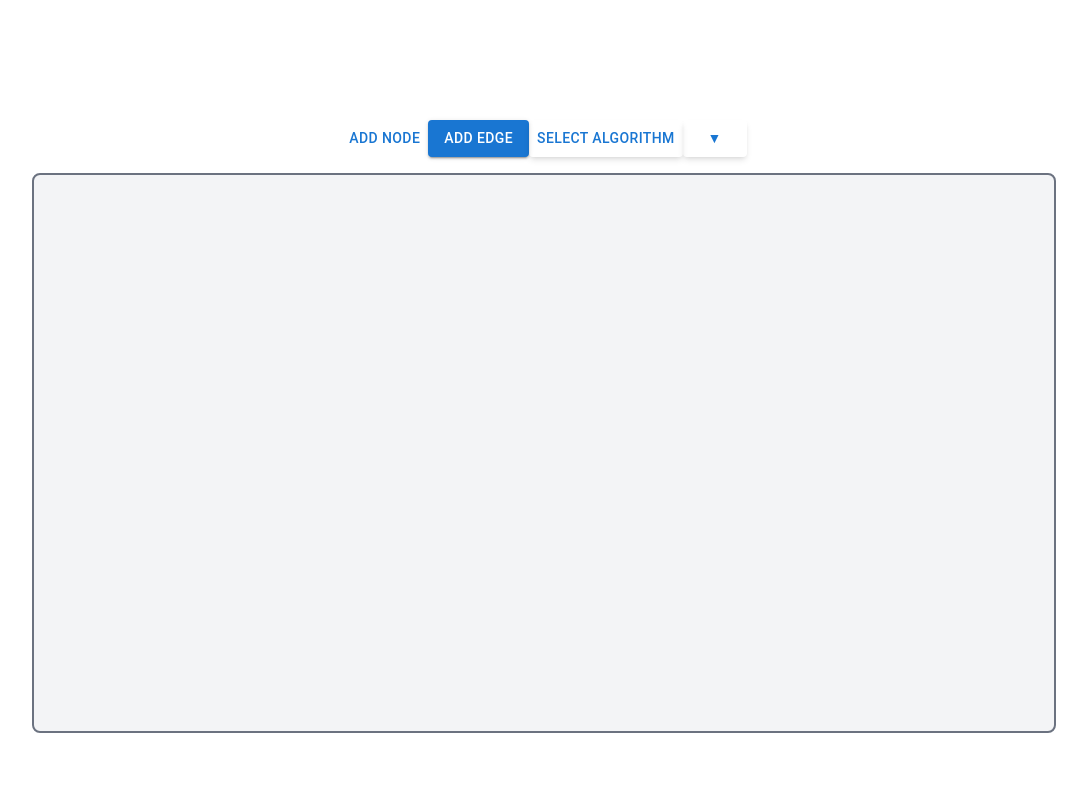
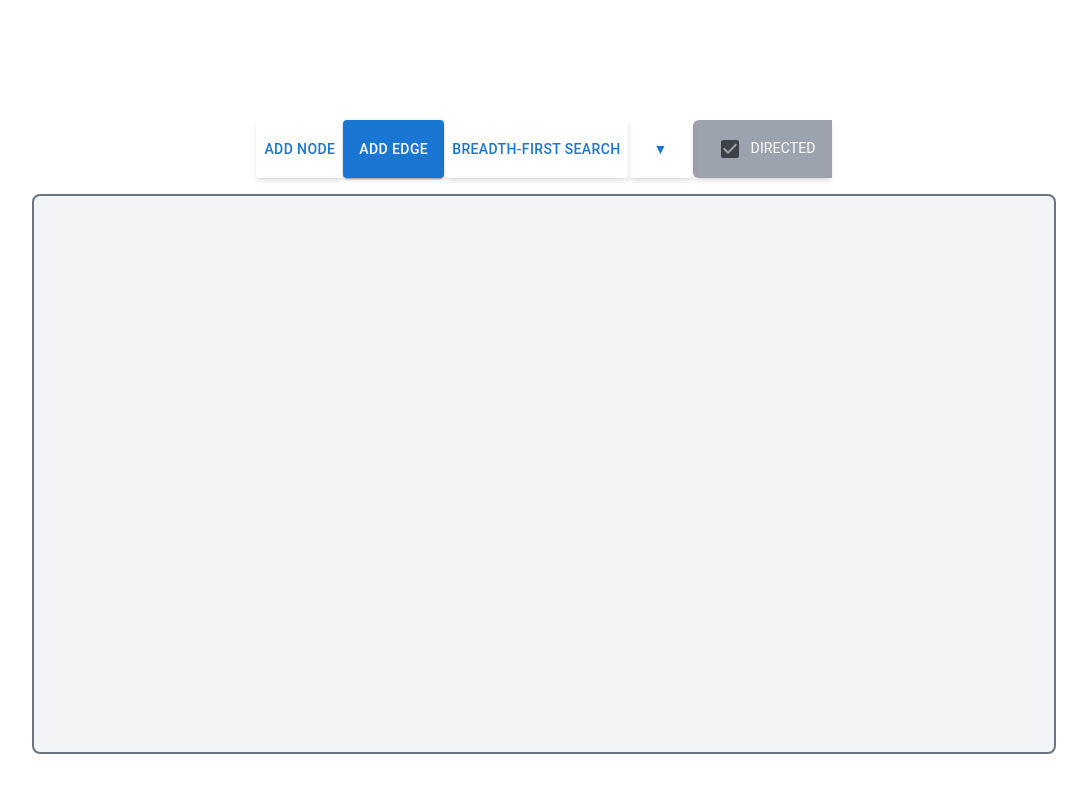
Before and after one commit to hriday330/graphVisualizer, a React (Create React App) app in the folder frontend/: page / in a window 1280 px wide. Shown: the top 792 px of the page, without its empty margins (96-1183 px from the left). Built offline with nearby package versions, Linux system fonts and the light colour scheme.

Commit message:
Finished adding direction

```diff
--- a/frontend/src/algorithms/graphAlgorithms.js
+++ b/frontend/src/algorithms/graphAlgorithms.js
@@ -1,16 +1,20 @@
+/* eslint-disable no-continue */
 import { sleep } from '../util';
+
 // eslint-disable-next-line no-unused-vars
-const getUpdatedEdges = (links, parentMap) => links.map((edge) => {
+const getUpdatedEdges = (links, parentMap, isDirected) => links.map((edge) => {
   const sourceVisited = parentMap[edge.target.index] !== undefined
       && parentMap[edge.target.index] === edge.source;
   const targetVisited = parentMap[edge.source.index] !== undefined
       && parentMap[edge.source.index] === edge.target;
-  if (sourceVisited || targetVisited) {
-    return { ...edge, visited: true };
+
+  if (isDirected) {
+    return { ...edge, visited: sourceVisited };
   }
-  return { ...edge, visited: false };
+  return { ...edge, visited: sourceVisited || targetVisited };
 });
-const computeNeighbors = (edges) => {
+
+const computeNeighbors = (edges, isDirected) => {
   const neighbors = {};
   edges.forEach((edge) => {
     const endPoint1 = edge.source.index;
@@ -20,7 +24,8 @@ const computeNeighbors = (edges) => {
     } else {
       neighbors[endPoint1] = [...neighbors[endPoint1], edge.target];
     }
-
+    if (isDirected) return;
+    // only add source as neighbor of target if graph is not directed
     if (!neighbors[endPoint2]) {
       neighbors[endPoint2] = [edge.source];
     } else {
@@ -31,13 +36,13 @@ const computeNeighbors = (edges) => {
   return neighbors;
 };
 
-const runBFS = async (nodes, links, setVisitedNodes, setLinks, delay = 500) => {
+const runBFS = async (nodes, links, setVisitedNodes, setLinks, isDirected = false, delay = 500) => {
   const visited = new Set();
   const queue = [];
   const startNode = nodes[0];
   queue.push(startNode);
   visited.add(startNode);
-  const neighbors = computeNeighbors(links);
+  const neighbors = computeNeighbors(links, isDirected);
   const parentMap = {};
   const clearedEdges = links.map((edge) => ({ ...edge, visited: false }));
   setLinks(clearedEdges);
@@ -48,6 +53,7 @@ const runBFS = async (nodes, links, setVisitedNodes, setLinks, delay = 500) => {
     visited.add(currentNode);
     setVisitedNodes((prevVisitedNodes) => (new Set([...prevVisitedNodes, currentNode])));
     const currentNeighbors = neighbors[currentNode.index];
+    if (!currentNeighbors) continue;
     currentNeighbors.forEach((neighbor) => {
       if (!visited.has(neighbor)) {
         parentMap[neighbor.index] = currentNode;
@@ -57,14 +63,14 @@ const runBFS = async (nodes, links, setVisitedNodes, setLinks, delay = 500) => {
     });
   }
   // mark tree edges from traversal
-  const updatedEdges = getUpdatedEdges(links, parentMap);
+  const updatedEdges = getUpdatedEdges(links, parentMap, isDirected);
 
   setLinks(updatedEdges);
 };
 
-const runDFS = async (nodes, links, setVisitedNodes, setLinks, delay = 500) => {
+const runDFS = async (nodes, links, setVisitedNodes, setLinks, isDirected = false, delay = 500) => {
   const visited = new Set();
-  const neighbors = computeNeighbors(links);
+  const neighbors = computeNeighbors(links, isDirected);
   const stack = [];
   const startNode = nodes[0];
   const parentMap = {};
@@ -78,6 +84,7 @@ const runDFS = async (nodes, links, setVisitedNodes, setLinks, delay = 500) => {
     visited.add(currentNode);
     setVisitedNodes((prevVisitedNodes) => (new Set([...prevVisitedNodes, currentNode])));
     const currentNeighbors = neighbors[currentNode.index];
+    if (!currentNeighbors) continue;
     currentNeighbors.forEach((neighbor) => {
       if (!visited.has(neighbor)) {
         parentMap[neighbor.index] = currentNode;
@@ -86,7 +93,7 @@ const runDFS = async (nodes, links, setVisitedNodes, setLinks, delay = 500) => {
     });
   }
 
-  const updatedEdges = getUpdatedEdges(links, parentMap);
+  const updatedEdges = getUpdatedEdges(links, parentMap, isDirected);
   setLinks(updatedEdges);
 };
 
--- a/frontend/src/components/Graph/Graph.jsx
+++ b/frontend/src/components/Graph/Graph.jsx
@@ -3,7 +3,7 @@
 import React, { useState, useEffect, useRef } from 'react';
 import * as d3 from 'd3';
 import {
-  Button,
+  Button, Checkbox, Typography,
 } from '@mui/material';
 import { getRandomInt } from '../../util';
 import graphAlgorithms from '../../algorithms/graphAlgorithms';
@@ -11,12 +11,11 @@ import SplitButton from '../SplitButton/SplitButton';
 
 const INIT_MIN_DIMENSION = 300;
 const INIT_MAX_DIMENSION = 500;
-
 function Graph() {
   const [nodes, setNodes] = useState([]);
   const [links, setLinks] = useState([]);
   const [selectedNode, setSelectedNode] = useState(null);
-  const [algorithm, setAlgorithm] = useState(null);
+  const [algorithm, setAlgorithm] = useState(graphAlgorithms[0]);
   const [visitedNodes, setVisitedNodes] = useState(new Set());
   const [directed, setDirected] = useState(true);
 
@@ -52,7 +51,7 @@ function Graph() {
   const handleRunAlgorithm = (selectedOption) => {
     setAlgorithm(selectedOption);
     setVisitedNodes((prevVisited) => new Set()); // clear past execution;
-    selectedOption.action(nodes, links, setVisitedNodes, setLinks);
+    selectedOption.action(nodes, links, setVisitedNodes, setLinks, directed);
   };
 
   useEffect(() => {
@@ -143,19 +142,36 @@ function Graph() {
     }).on('mouseout', function onMouseOut() {
       d3.select(this).attr('fill', (d) => (selectedNode === d ? 'red' : 'blue'));
     });
-  }, [nodes, links, selectedNode, visitedNodes]);
-
+  }, [nodes, links, selectedNode, visitedNodes, directed]);
   return (
     <div className="flex flex-col items-center justify-center h-screen">
       <div className="h-[70vh] w-full max-w-screen-lg">
         <div className="flex justify-center mb-4">
-          <Button onClick={addNode}> Add Node </Button>
+          <Button
+            onClick={addNode}
+            className="shadow-md"
+          >
+            {' '}
+            Add Node
+          </Button>
           <Button variant="contained" onClick={handleAddEdge}> Add Edge </Button>
           <SplitButton
             selectedOption={algorithm}
             options={graphAlgorithms}
             onClick={handleRunAlgorithm}
           />
+          <Typography
+            sx={{ fontSize: '14px' }}
+            className="px-4 py-2 text-white bg-gray-400 rounded-l-md shadow-md cursor-pointer focus:outline-none focus:ring focus:ring-blue-300"
+          >
+            <Checkbox
+              checked={directed}
+              onChange={(e) => setDirected(e.target.checked)}
+              color="default"
+            />
+            DIRECTED
+          </Typography>
+
         </div>
         <svg ref={svgRef} className="w-full h-full bg-gray-100 rounded-lg border-2 border-solid border-gray-500 " />
       </div>
--- a/frontend/src/components/SplitButton/SplitButton.jsx
+++ b/frontend/src/components/SplitButton/SplitButton.jsx
@@ -3,7 +3,9 @@ import PropTypes from 'prop-types';
 import { Button, Menu, MenuItem } from '@mui/material';
 import graphAlgorithms from '../../algorithms/graphAlgorithms';
 
-function SplitButton({ selectedOption, options, onClick }) {
+function SplitButton({
+  selectedOption, options, onClick, contained,
+}) {
   const [anchorEl, setAnchorEl] = useState(null);
 
   const handleButtonClick = () => {
@@ -26,10 +28,11 @@ function SplitButton({ selectedOption, options, onClick }) {
   return (
     <>
       <Button
+        variant={contained ? 'contained' : 'text'}
         aria-controls="split-button-menu"
         aria-haspopup="true"
         onClick={handleButtonClick}
-        className="px-4 py-2 text-blue-500 rounded-l-md shadow-md cursor-pointer focus:outline-none focus:ring focus:ring-blue-300"
+        className="px-4 py-2 rounded-l-md shadow-md cursor-pointer focus:outline-none focus:ring focus:ring-blue-300"
       >
         {selectedOption ? selectedOption.name : 'Select Algorithm'}
       </Button>
@@ -68,6 +71,7 @@ SplitButton.propTypes = {
     id: PropTypes.oneOfType([PropTypes.string, PropTypes.number]).isRequired,
     name: PropTypes.string.isRequired,
   }),
+  contained: PropTypes.bool,
   options: PropTypes.arrayOf(
     PropTypes.shape({
       id: PropTypes.oneOfType([PropTypes.string, PropTypes.number]).isRequired,
@@ -79,5 +83,6 @@ SplitButton.propTypes = {
 
 SplitButton.defaultProps = {
   selectedOption: graphAlgorithms[0],
+  contained: false,
 };
 export default SplitButton;
```
